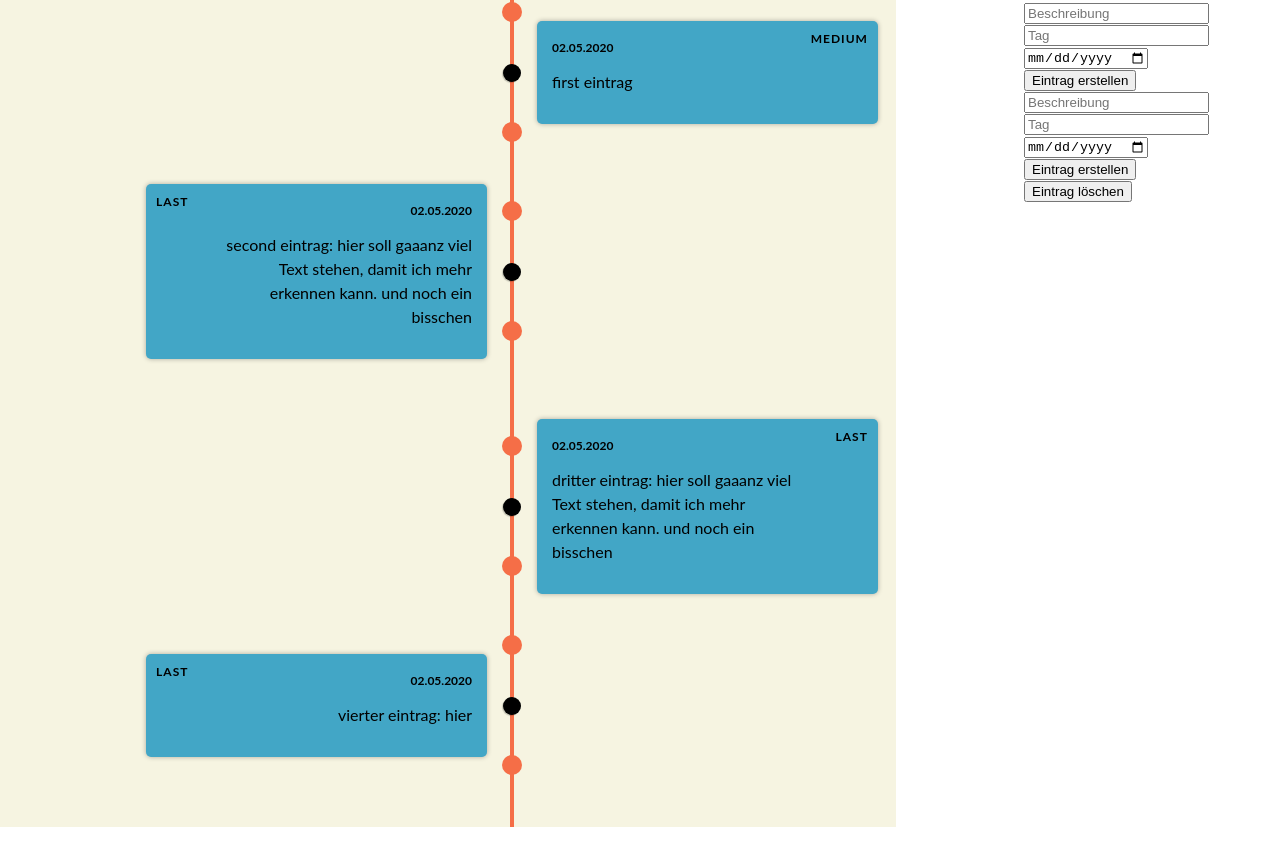
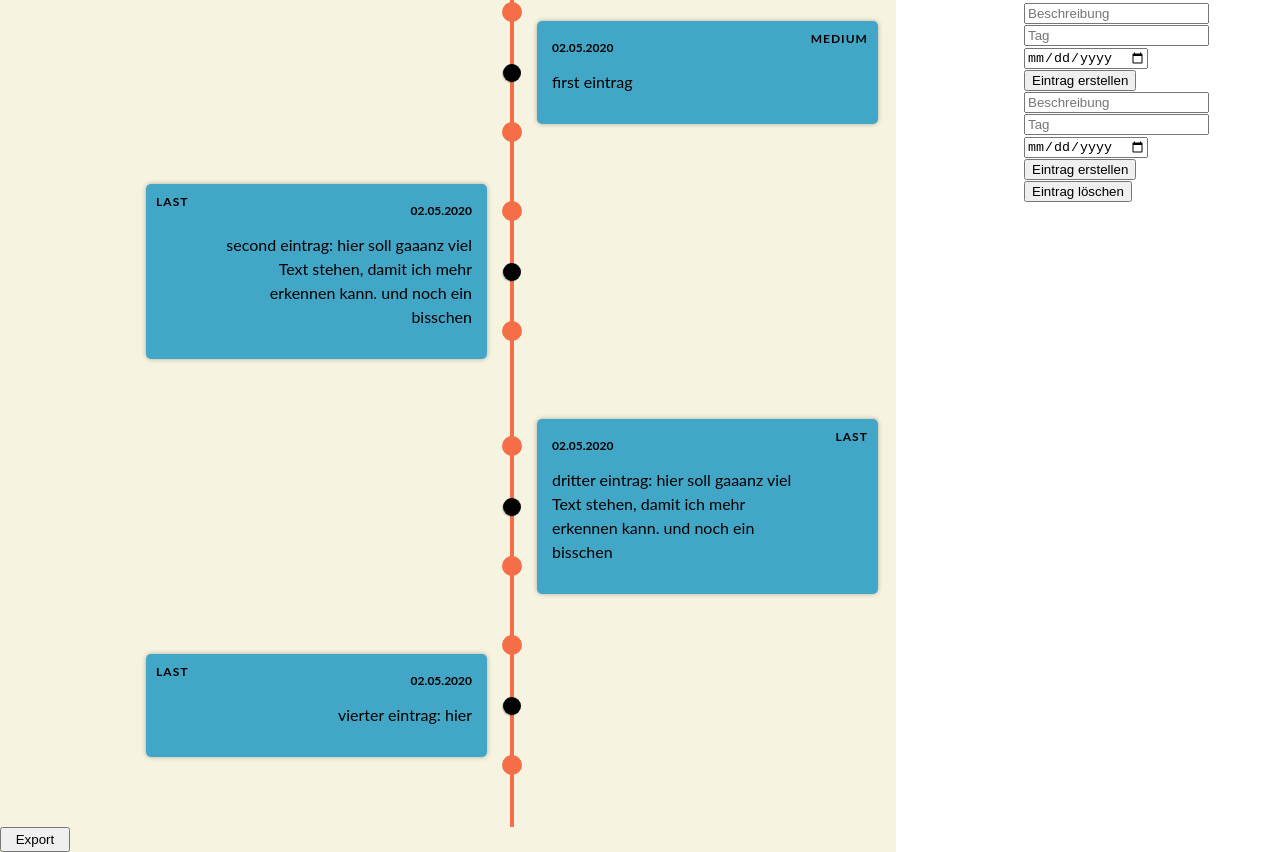
Before and after one commit to Hyphiin/thmProject_TimelineWebApp, a React (Create React App) app in the folder my-app/: page / in a window 1280 px wide. Shown: the part 131-983 px from the top of the page. Before the commit the page ends 958 px from the top, so only its background shows below. Built offline with nearby package versions, Linux system fonts and the light colour scheme.

Commit message:
Viewport als Bild exportieren

```diff
--- a/my-app/package.json
+++ b/my-app/package.json
@@ -6,6 +6,7 @@
     "@testing-library/jest-dom": "^4.2.4",
     "@testing-library/react": "^9.5.0",
     "@testing-library/user-event": "^7.2.1",
+    "dom-to-image": "^2.6.0",
     "react": "^16.13.1",
     "react-dom": "^16.13.1",
     "react-scripts": "3.4.1"
--- a/my-app/src/App.css
+++ b/my-app/src/App.css
@@ -194,3 +194,9 @@ h1 {
         margin-top: 20px;
     }
 }
+
+#export-container{
+    width: 70px;
+    height: 25px;
+
+}
--- a/my-app/src/App.js
+++ b/my-app/src/App.js
@@ -2,6 +2,7 @@ import React from 'react';
 import './App.css';
 import Timeline from "./components/timeLine";
 import Toolbox from "./components/toolBox";
+import Screenshot from "./components/screenCapture";
 
 const App = () => (
     <>
@@ -10,6 +11,7 @@ const App = () => (
         <Timeline/>
         <Toolbox/>
         </div>
+        <Screenshot/>
     </>
 );
 
--- /dev/null
+++ b/my-app/src/components/screenCapture.js
@@ -0,0 +1,19 @@
+import domtoimage from "dom-to-image";
+import React from "react";
+
+const Screenshot = () => (
+    <button id ="export-container" onClick={capture}>
+        Export
+    </button>
+);
+
+function capture(){
+    let node = document.getElementById('root');
+    domtoimage.toPng(node).then(function (dataUrl){
+        let text ="<img src="+dataUrl+" alt='viewport'>";
+        let pic = window.open("about:blank", "Export");
+        pic.document.write(text);
+    })
+}
+
+export default Screenshot;
```
Also changed, not shown: 1 other file (tests, documents, lock files or other folders).
